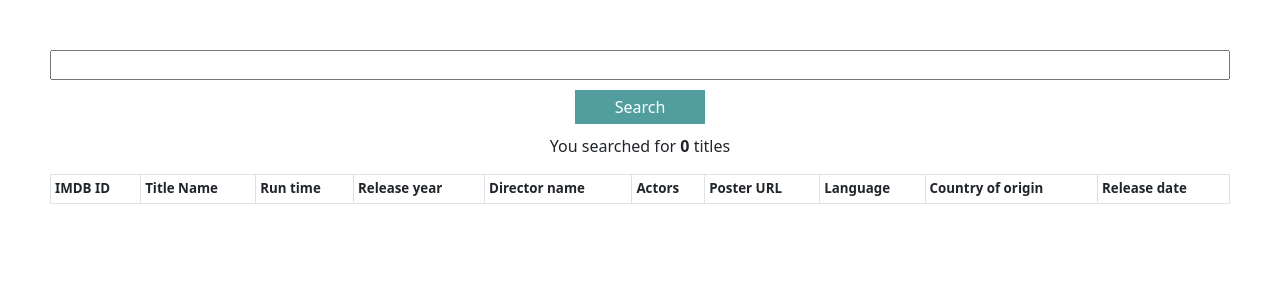
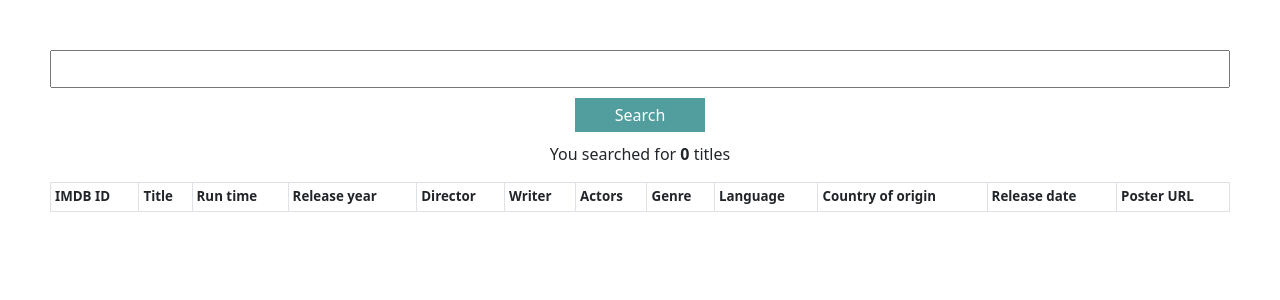
Before and after one commit to AndyRoush/timer-saver, a React (Create React App) app: page / in a window 1280 px wide. Shown: the top 300 px of the page. Built offline with nearby package versions, Linux system fonts and the light colour scheme.

Commit message:
added writer, and genre. Also moved poster URL to the last cell.

```diff
--- a/src/App.css
+++ b/src/App.css
@@ -12,6 +12,7 @@ table {
 
 input[type="text"] {
   width: 100%;
+  padding: 5px;
 }
 
 .submit-button {
--- a/src/App.js
+++ b/src/App.js
@@ -25,6 +25,7 @@ function App() {
 
   const handleSubmit = (e) => {
     e.preventDefault();
+    // Set these 2 to emptry strings. If you don't, the errors will persist through the next search.
     setNoResults("");
     setRespError("");
     const dataArray = inputVal.split(";");
@@ -44,7 +45,7 @@ function App() {
     setLoading(true);
     let arrayBuilder = [];
     dArray.map((d) => {
-      fetch(`https://www.omdbapi.com/?i=${d}&apikey=${apiKey}`)
+      return fetch(`https://www.omdbapi.com/?i=${d}&apikey=${apiKey}`)
         .then(handleErrors)
         .then((response) => response.json())
         .then((data) => {
@@ -114,6 +115,7 @@ function App() {
 
   const renderData = allData
     ? allData.map((d, i) => {
+        console.log(d);
         // This takes off the "min" off the end of the string. Requested formatting from Bob
         const rtString = d.Runtime
           ? d.Runtime.substring(0, d.Runtime.length - 3)
@@ -127,11 +129,13 @@ function App() {
             <td>{rtString}</td>
             <td>{d.Year}</td>
             <td>{d.Director}</td>
+            <td>{d.Writer}</td>
             <td>{d.Actors}</td>
-            <td>{d.Poster}</td>
+            <td>{d.Genre}</td>
             <td>{d.Language}</td>
             <td>{d.Country}</td>
             <td>{date}</td>
+            <td>{d.Poster}</td>
           </tr>
         );
       })
@@ -168,15 +172,17 @@ function App() {
             <thead>
               <tr>
                 <th>IMDB ID</th>
-                <th>Title Name</th>
+                <th>Title</th>
                 <th>Run time</th>
                 <th>Release year</th>
-                <th>Director name</th>
+                <th>Director</th>
+                <th>Writer</th>
                 <th>Actors</th>
-                <th>Poster URL</th>
+                <th>Genre</th>
                 <th>Language</th>
                 <th>Country of origin</th>
                 <th>Release date</th>
+                <th>Poster URL</th>
               </tr>
             </thead>
             <tbody>{renderData}</tbody>
```
